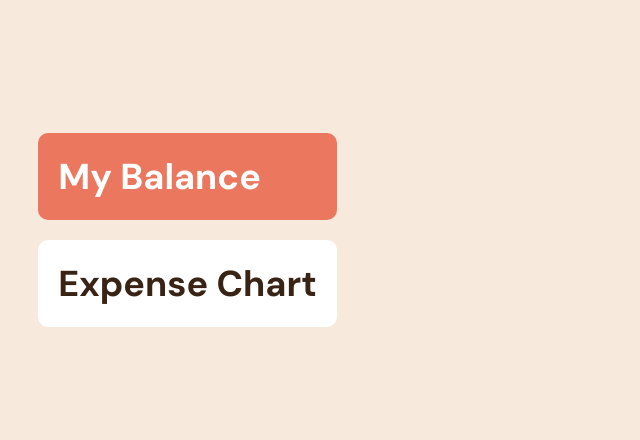
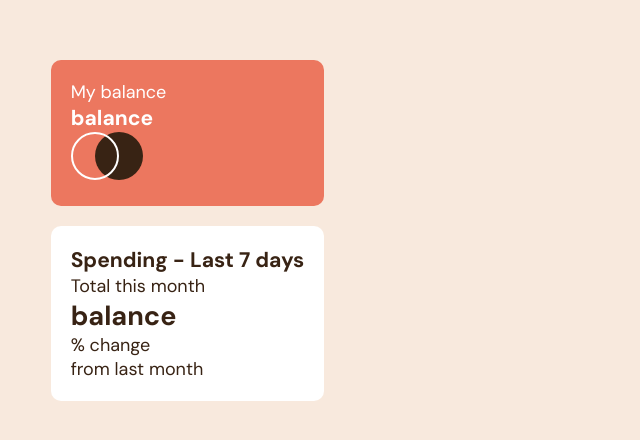
Before and after one commit to agorbacheva-y/expense-chart, a React (Create React App) app: page / in a window 1280 px wide. Shown: the part 170-610 px from the top of the page, without its empty margins (0-640 px from the left). Built offline with nearby package versions, Linux system fonts and the light colour scheme.

Commit message:
Balance and Spending components

```diff
--- a/src/App.js
+++ b/src/App.js
@@ -1,14 +1,11 @@
-import Layout from './components/Layout';
+import Balance from './components/Balance';
+import Spending from './components/Spending';
 
 function App() {
   return (
     <div className='body-container'>
-      <Layout style={{backgroundColor: "hsl(10, 79%, 65%)", color: "white"}}>
-        <h1>My Balance</h1>
-      </Layout>
-      <Layout style={{backgroundColor: "white", color: "hsl(25, 47%, 15%)"}}>
-        <h1>Expense Chart</h1>
-      </Layout>
+      <Balance />
+      <Spending />
     </div>
   );
 }
--- a/src/app.css
+++ b/src/app.css
@@ -1 +1 @@
-@import url("https://fonts.googleapis.com/css2?family=DM+Sans:opsz,wght@9..40,400;9..40,700&display=swap");*{margin:0;padding:0;border:0;-webkit-box-sizing:border-box;box-sizing:border-box}body{font-family:"DM Sans",sans-serif;font-size:18px;background-color:hsl(27,66%,92%);width:375px;height:100vh;display:-webkit-box;display:-ms-flexbox;display:flex;-webkit-box-pack:center;-ms-flex-pack:center;justify-content:center;-webkit-box-align:center;-ms-flex-align:center;align-items:center}.body-container{display:-webkit-box;display:-ms-flexbox;display:flex;-webkit-box-orient:vertical;-webkit-box-direction:normal;-ms-flex-direction:column;flex-direction:column;gap:20px}.container{margin:0 20px;padding:20px;border-radius:10px}
+@import url("https://fonts.googleapis.com/css2?family=DM+Sans:opsz,wght@9..40,400;9..40,700&display=swap");*{margin:0;padding:0;border:0;-webkit-box-sizing:border-box;box-sizing:border-box}body{font-family:"DM Sans",sans-serif;font-size:18px;background-color:hsl(27,66%,92%);width:375px;height:100vh;display:-webkit-box;display:-ms-flexbox;display:flex;-webkit-box-pack:center;-ms-flex-pack:center;justify-content:center;-webkit-box-align:center;-ms-flex-align:center;align-items:center}.body-container{display:-webkit-box;display:-ms-flexbox;display:flex;-webkit-box-orient:vertical;-webkit-box-direction:normal;-ms-flex-direction:column;flex-direction:column;gap:20px}.container{width:100%;margin:0 20px;padding:20px;border-radius:10px}.balance{display:-webkit-box;display:-ms-flexbox;display:flex;width:100%}.spending{display:-webkit-box;display:-ms-flexbox;display:flex;width:100%}
--- a/src/app.scss
+++ b/src/app.scss
@@ -26,7 +26,19 @@ body {
 }
 
 .container {
+  width: 100%;
   margin: 0 20px;
   padding: 20px;
   border-radius: 10px;
 }
+
+
+.balance {
+  display: flex;
+  width: 100%;
+}
+
+.spending {
+  display: flex;
+  width: 100%;
+}
--- /dev/null
+++ b/src/components/Balance.js
@@ -0,0 +1,20 @@
+import Layout from './Layout';
+import logo from '../images/logo.svg';
+
+function Balance() {
+  return (
+    <div className='balance'>
+      <Layout style={{backgroundColor: "hsl(10, 79%, 65%)", color: "white"}}>
+        <div className='balance__nr'>
+          <p>My balance</p>
+          <h3>balance</h3>
+        </div>
+        <div className='balance__logo'>
+          <img src={logo} alt="logo"/>
+        </div>
+      </Layout>
+    </div>
+  );
+};
+
+export default Balance;
--- /dev/null
+++ b/src/components/Spending.js
@@ -0,0 +1,18 @@
+import Layout from './Layout';
+
+function Spending() {
+  return (
+    <div className='spending'>
+      <Layout style={{backgroundColor: "white", color: "hsl(25, 47%, 15%)"}}>
+        <h3>Spending - Last 7 days</h3>
+        <hr />
+        <p>Total this month</p>
+        <h2>balance</h2>
+        <p>% change</p>
+        <p>from last month</p>
+      </Layout>
+    </div>
+  );
+};
+
+export default Spending;
```
Also changed, not shown: 2 other files (tests, documents, lock files or other folders).
